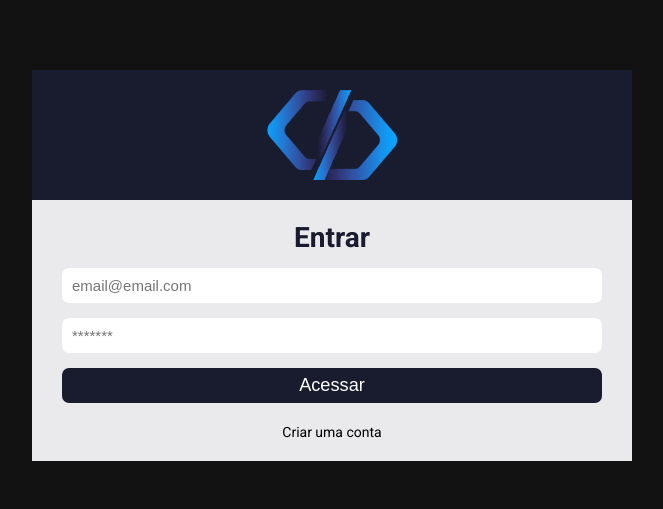
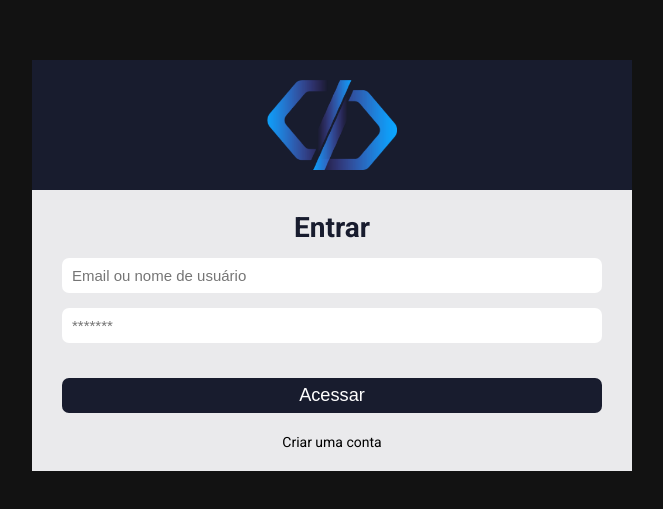
Before and after one commit to Matheuscp1/userAccount, a React (Create React App) app in the folder frontend/: page / in a window 1280 px wide. Shown: the part 135-644 px from the top of the page, without its empty margins (308-971 px from the left). Built offline with nearby package versions, Linux system fonts and the light colour scheme; no server answers.

Commit message:
feat: login

```diff
--- a/frontend/src/pages/SignIn/index.jsx
+++ b/frontend/src/pages/SignIn/index.jsx
@@ -1,17 +1,28 @@
-
-import { useState } from 'react';
-import { Link } from 'react-router-dom';
-import React from 'react';
-import './signin.css';
-import logo from '../../assets/logo.png';
+import { useState } from "react";
+import { Link } from "react-router-dom";
+import React from "react";
+import "./signin.css";
+import logo from "../../assets/logo.png";
+import api from "../../services/api";
 
 function SignIn() {
-  const [email, setEmail] = useState('');
-  const [password, setPassword] = useState('');
+  const [email, setEmail] = useState("");
+  const [password, setPassword] = useState("");
 
-  function handleSubmit(e){
+  async function handleSubmit(e) {
     e.preventDefault();
-    alert('CLICOU')
+    try {
+      let response = await api.post("login", {
+        emailOrUser: email,
+        password,
+      });
+      console.log("enviado", response.data);
+    } catch (error) {
+      console.log(error.message);
+      document.getElementById("error").innerText = error.response.data;
+      console.log("so erro de msg", error.response.data);
+    }
+    alert("CLICOU");
   }
 
   return (
@@ -23,8 +34,19 @@ function SignIn() {
 
         <form onSubmit={handleSubmit}>
           <h1>Entrar</h1>
-          <input type="text" placeholder="email@email.com" value={email} onChange={ (e) => setEmail(e.target.value) }/>
-          <input type="password" placeholder="*******" value={password} onChange={(e) => setPassword(e.target.value) } />
+          <input
+            type="text"
+            placeholder="Email ou nome de usuário"
+            value={email}
+            onChange={(e) => setEmail(e.target.value)}
+          />
+          <input
+            type="password"
+            placeholder="*******"
+            value={password}
+            onChange={(e) => setPassword(e.target.value)}
+          />
+            <span style={{ color: "red", margin: "10px" }} id="error"> </span>
           <button type="submit">Acessar</button>
         </form>
 
--- a/frontend/src/pages/SignUp/index.jsx
+++ b/frontend/src/pages/SignUp/index.jsx
@@ -156,7 +156,7 @@ function SignUp() {
             <input
               required
               maxLength={100}
-              type="text"
+              type="email"
               placeholder="Email"
               name="email"
               value={email}
```
